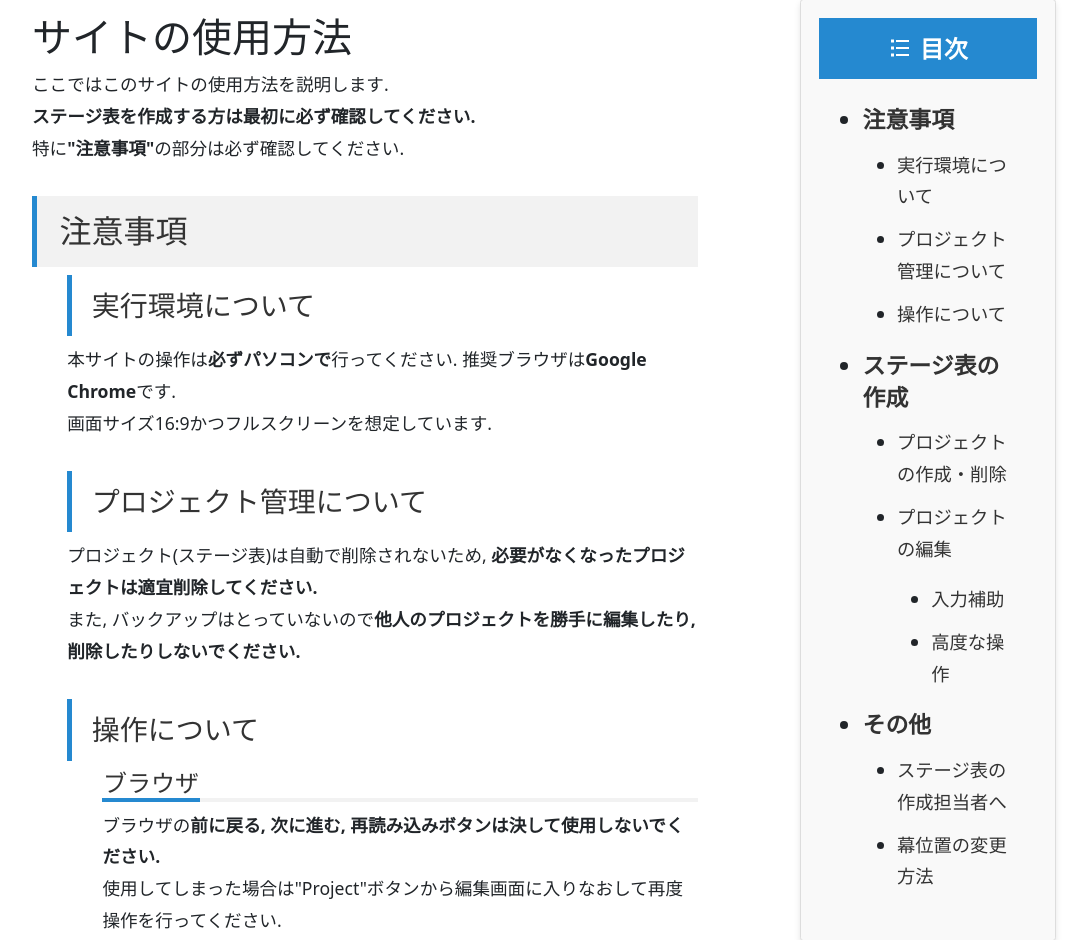
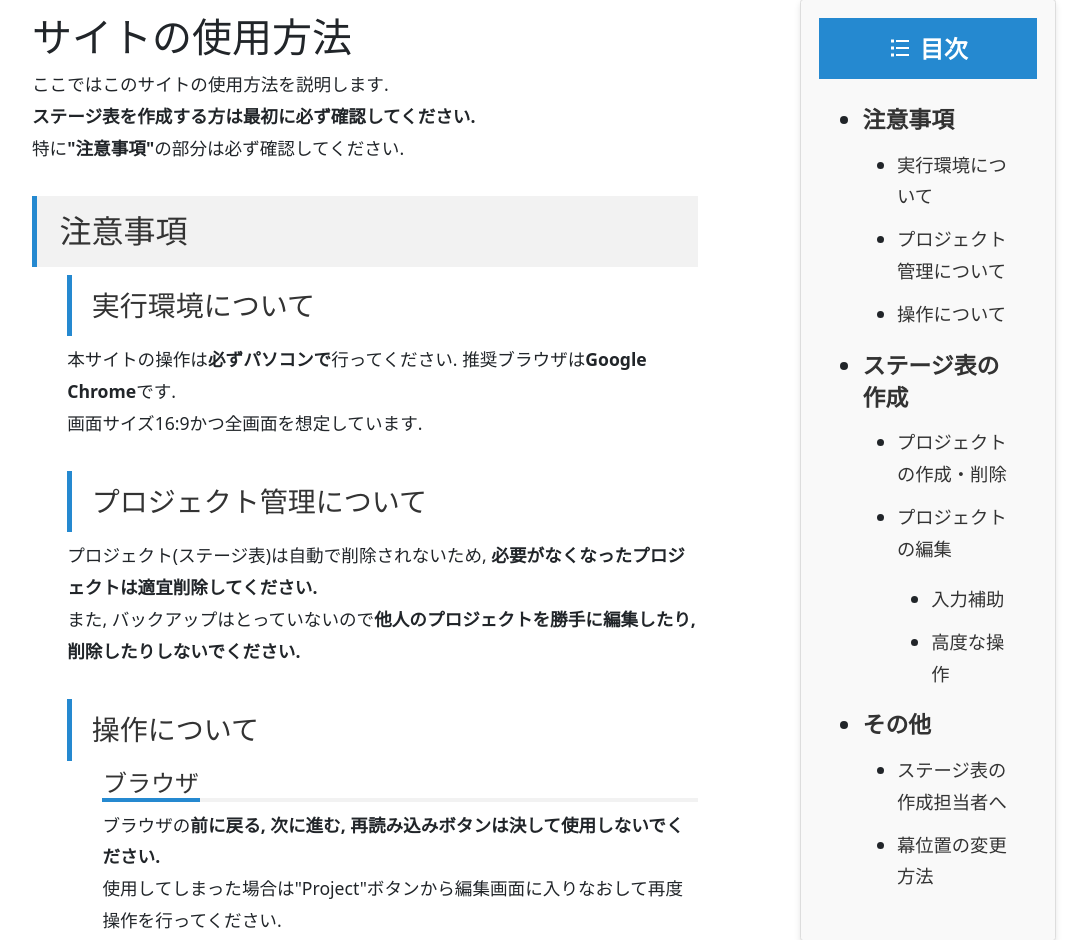
Before and after one commit to hirata0522/stage_table_pdf, a Flask app: page /usage in a window 1280 px wide. Shown: the part 81-1021 px from the top of the page, without its empty margins (160-1247 px from the left). Run offline with Flask 3, Linux system fonts and the light colour scheme.

Commit message:
fix home text

```diff
--- a/testapp/templates/testapp/usage.html
+++ b/testapp/templates/testapp/usage.html
@@ -21,7 +21,7 @@
             <div style="margin-left: 2em;">
                 <h3 id="実行環境について" class="heading-1">実行環境について</h3>
                 本サイトの操作は<strong>必ずパソコンで</strong>行ってください. 推奨ブラウザは<strong>Google Chrome</strong>です.<br>
-                画面サイズ16:9かつフルスクリーンを想定しています.
+                画面サイズ16:9かつ全画面を想定しています.
                 <br><br>
                 <h3 id="プロジェクト管理について" class="heading-1">プロジェクト管理について</h3>
                 プロジェクト(ステージ表)は自動で削除されないため, <strong>必要がなくなったプロジェクトは適宜削除してください.</strong><br>
```
